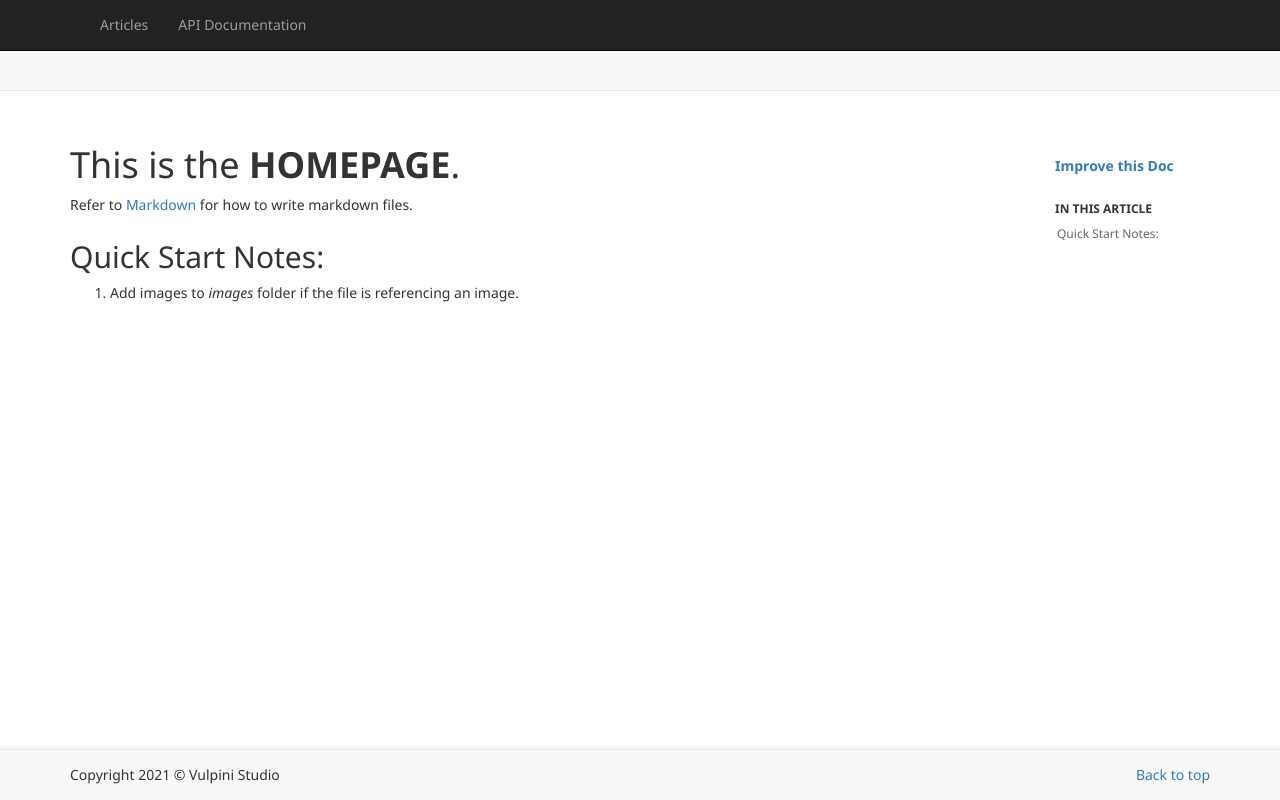
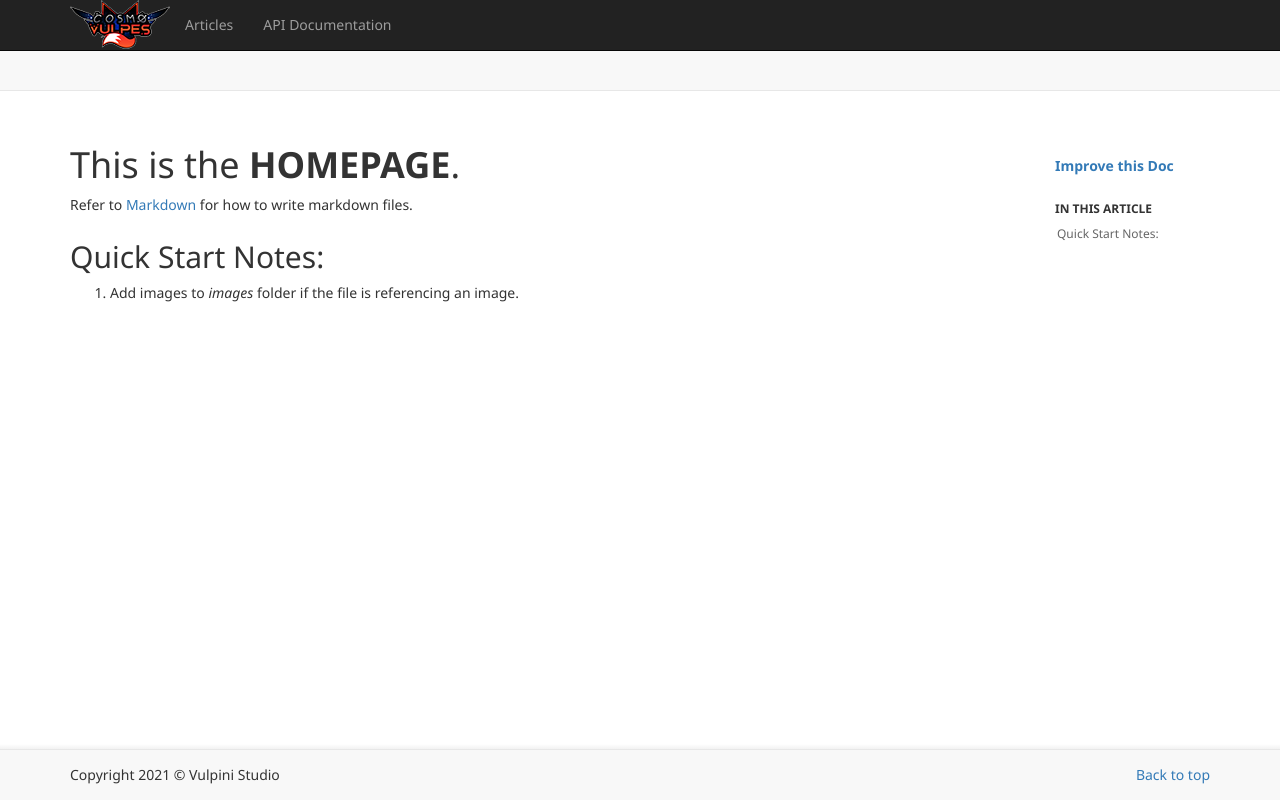
Before and after one commit to Gattai1996/Cosmo-Vulpes-Documentation, a plain HTML site: page index.html in a window 1280 px wide. Drawn offline with Linux system fonts and the light colour scheme; no server answers.

Commit message:
Update index.html

```diff
--- a/index.html
+++ b/index.html
@@ -10,7 +10,7 @@
     <meta name="title" content="This is the HOMEPAGE. | Cosmo Vulpes ">
     <meta name="generator" content="docfx 2.58.4.0">
 
-    <link rel="shortcut icon" href="../_site/favicon.png">
+    <link rel="shortcut icon" href="favicon.png">
     <link rel="stylesheet" href="styles/docfx.vendor.css">
     <link rel="stylesheet" href="styles/docfx.css">
     <link rel="stylesheet" href="styles/main.css">
@@ -35,7 +35,7 @@
               </button>
 
               <a class="navbar-brand" href="index.html">
-                <img id="logo" class="svg" src="../_site/logo.png" alt="">
+                <img id="logo" class="svg" src="logo.png" alt="">
               </a>
             </div>
             <div class="collapse navbar-collapse" id="navbar">
```
